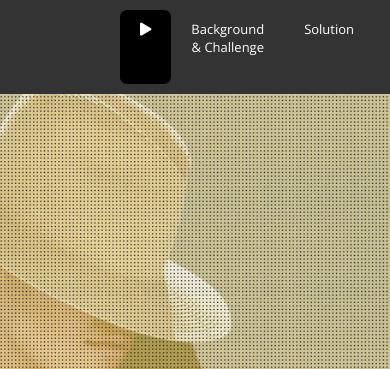
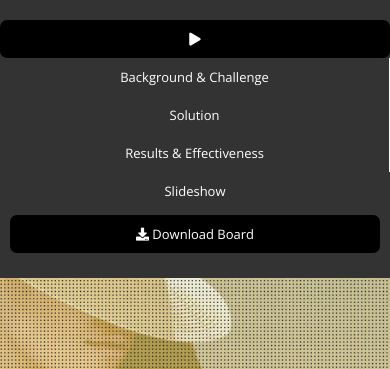
Before and after one commit to xchangrey/whitsundays, a website: page dist/index.html in a window 390 px wide. Shown: the top 369 px of the page. Drawn offline with nearby package versions, Linux system fonts and the light colour scheme.

Commit message:
added mobile css for nav

```diff
--- a/scss/_menu.scss
+++ b/scss/_menu.scss
@@ -30,6 +30,8 @@ nav {
             &.menu-item {
                 padding: 10px 20px;
                 text-align: center;
+                border-right: 1px solid $primary-color;
+                box-sizing: border-box;
 
                 &.active, &.download, &:hover {
                     background: #000;
@@ -38,12 +40,21 @@ nav {
 
                 &:hover {
                     @include easeOut;
+                    border-color: transparent;
                 }
 
                 &.download {
                     margin: 0 185px;
                 }
 
+                &.active, &.download {
+                    border-right: none!important;
+                }
+
+                &:last-child {
+                    border-right: none;
+                }
+
             }
         }
     }
--- a/scss/_mobile.scss
+++ b/scss/_mobile.scss
@@ -58,4 +58,25 @@
       padding: 0px;
     }
   }
+
+  nav {
+    padding: 20px 0;
+
+    &.menu {
+      display: block;
+
+      ul.menu-nav {
+        flex-direction: column;
+        flex: 1;
+      }
+
+      ul.menu-dl {
+       justify-content: flex-start;
+
+       li.download {
+         margin: 5px 10px;
+       }
+      }
+    }
+  }
 }
```
Also changed, not shown: dist/css/main.css.
